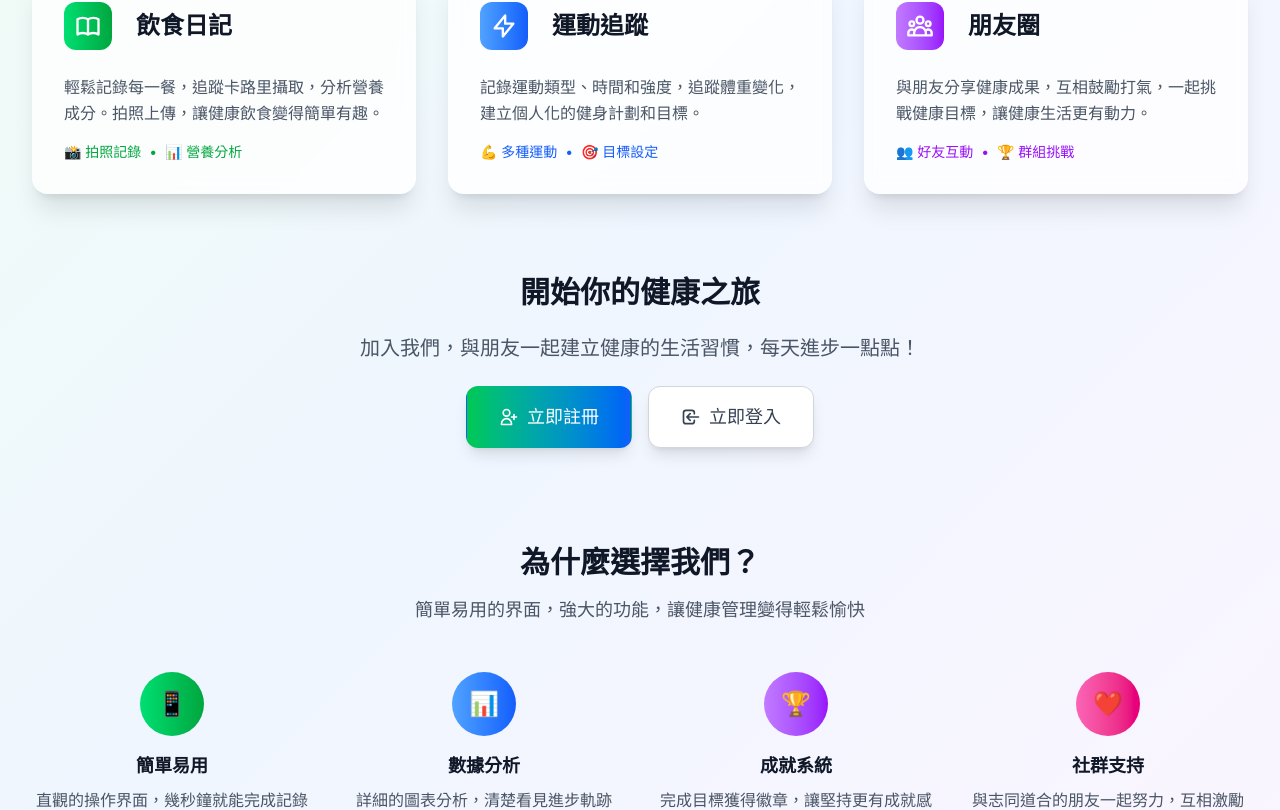
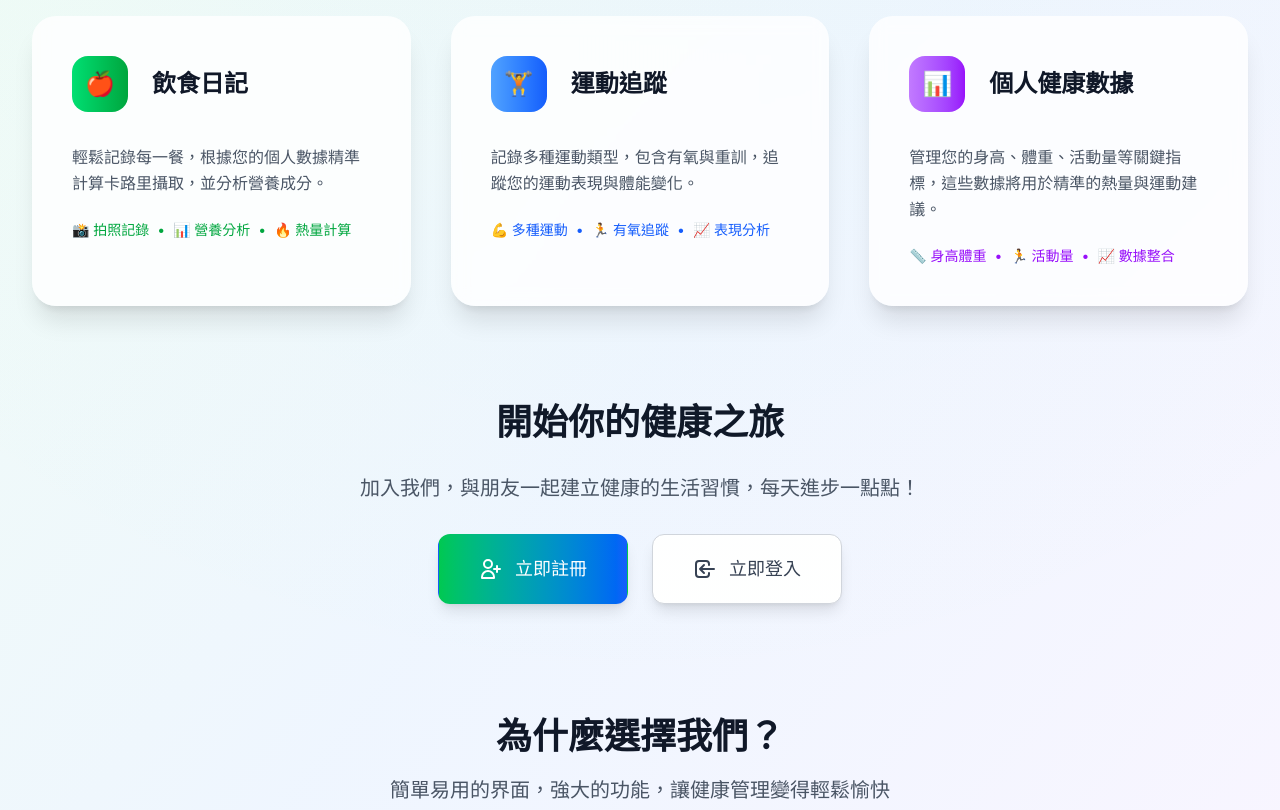
Before and after one commit to gh286991/HealthRecord-FE, a Next.js app: page / in a window 1280 px wide. Shown: the part 472-1282 px from the top of the page. Built offline with nearby package versions, Linux system fonts and the light colour scheme; no server answers.

Commit message:
feat: 更新首頁樣式與內容，增強用戶體驗並調整個人資料頁面數據處理邏輯

```diff
--- a/src/app/page.tsx
+++ b/src/app/page.tsx
@@ -14,101 +14,102 @@ export default function Home() {
   return (
     <div className="min-h-screen bg-gradient-to-br from-green-50 via-blue-50 to-purple-50">
       {/* Hero Section */}
-      <div className="max-w-7xl mx-auto px-4 sm:px-6 lg:px-8 py-16">
-        <div className="text-center">
-          <h1 className="text-5xl font-extrabold text-gray-900 sm:text-6xl md:text-7xl">
+      <div className="relative max-w-7xl mx-auto px-4 sm:px-6 lg:px-8 py-20 overflow-hidden">
+        <div className="absolute inset-0 opacity-20" style={{ background: 'radial-gradient(circle at 50% 0%, rgba(16,185,129,0.1), transparent 70%)' }}></div>
+        <div className="relative z-10 text-center">
+          <h1 className="text-4xl font-bold text-gray-900 sm:text-5xl md:text-6xl leading-tight">
             <span className="block">健康生活</span>
             <span className="block text-gradient bg-gradient-to-r from-green-600 to-blue-600 bg-clip-text text-transparent">
               從今天開始
             </span>
           </h1>
-          <p className="mt-6 max-w-3xl mx-auto text-xl text-gray-600 leading-relaxed">
-            記錄你的飲食、追蹤健身進度，與朋友一起建立健康習慣。讓每一天都成為更好自己的開始。
+          <p className="mt-8 max-w-3xl mx-auto text-xl text-gray-600 leading-relaxed">
+            輕鬆管理您的健康！精準計算每日熱量需求，追蹤飲食、記錄運動，並透過個人化數據分析，助您達成健康目標。
           </p>
         </div>
 
         {/* Feature Cards */}
-        <div className="mt-20">
-          <div className="grid grid-cols-1 gap-8 sm:grid-cols-2 lg:grid-cols-3">
+        <div className="mt-24">
+          <div className="grid grid-cols-1 gap-10 sm:grid-cols-2 lg:grid-cols-3">
             {/* 飲食紀錄 */}
-            <div className="bg-white/80 backdrop-blur-sm overflow-hidden shadow-xl rounded-2xl hover:shadow-2xl transition-all duration-300 transform hover:-translate-y-2">
-              <div className="p-8">
+            <div className="bg-white/80 backdrop-blur-sm overflow-hidden rounded-3xl shadow-xl hover:shadow-2xl transition-all duration-300 transform hover:-translate-y-3">
+              <div className="p-10">
                 <div className="flex items-center">
                   <div className="flex-shrink-0">
-                    <div className="w-12 h-12 bg-gradient-to-r from-green-400 to-green-600 rounded-xl flex items-center justify-center">
-                      <svg className="w-7 h-7 text-white" fill="none" stroke="currentColor" viewBox="0 0 24 24">
-                        <path strokeLinecap="round" strokeLinejoin="round" strokeWidth={2} d="M12 6.253v13m0-13C10.832 5.477 9.246 5 7.5 5S4.168 5.477 3 6.253v13C4.168 18.477 5.754 18 7.5 18s3.332.477 4.5 1.253m0-13C13.168 5.477 14.754 5 16.5 5c1.746 0 3.332.477 4.5 1.253v13C19.832 18.477 18.246 18 16.5 18c-1.746 0-3.332.477-4.5 1.253" />
-                      </svg>
+                    <div className="w-14 h-14 bg-gradient-to-r from-green-400 to-green-600 rounded-2xl flex items-center justify-center">
+                      <span className="text-2xl">🍎</span>
                     </div>
                   </div>
                   <div className="ml-6">
-                    <h3 className="text-2xl font-bold text-gray-900">飲食日記</h3>
+                    <h3 className="text-2xl font-semibold text-gray-900">飲食日記</h3>
                   </div>
                 </div>
-                <div className="mt-6">
+                <div className="mt-8">
                   <p className="text-gray-600 leading-relaxed">
-                    輕鬆記錄每一餐，追蹤卡路里攝取，分析營養成分。拍照上傳，讓健康飲食變得簡單有趣。
+                    輕鬆記錄每一餐，根據您的個人數據精準計算卡路里攝取，並分析營養成分。
                   </p>
-                  <div className="mt-4 flex items-center text-sm text-green-600">
+                  <div className="mt-6 flex items-center text-sm text-green-600">
                     <span className="font-medium">📸 拍照記錄</span>
                     <span className="mx-2">•</span>
                     <span className="font-medium">📊 營養分析</span>
+                    <span className="mx-2">•</span>
+                    <span className="font-medium">🔥 熱量計算</span>
                   </div>
                 </div>
               </div>
             </div>
 
-            {/* 健身紀錄 */}
-            <div className="bg-white/80 backdrop-blur-sm overflow-hidden shadow-xl rounded-2xl hover:shadow-2xl transition-all duration-300 transform hover:-translate-y-2">
-              <div className="p-8">
+            {/* 運動追蹤 */}
+            <div className="bg-white/80 backdrop-blur-sm overflow-hidden rounded-3xl shadow-xl hover:shadow-2xl transition-all duration-300 transform hover:-translate-y-3">
+              <div className="p-10">
                 <div className="flex items-center">
                   <div className="flex-shrink-0">
-                    <div className="w-12 h-12 bg-gradient-to-r from-blue-400 to-blue-600 rounded-xl flex items-center justify-center">
-                      <svg className="w-7 h-7 text-white" fill="none" stroke="currentColor" viewBox="0 0 24 24">
-                        <path strokeLinecap="round" strokeLinejoin="round" strokeWidth={2} d="M13 10V3L4 14h7v7l9-11h-7z" />
-                      </svg>
+                    <div className="w-14 h-14 bg-gradient-to-r from-blue-400 to-blue-600 rounded-2xl flex items-center justify-center">
+                      <span className="text-2xl">🏋️</span>
                     </div>
                   </div>
                   <div className="ml-6">
-                    <h3 className="text-2xl font-bold text-gray-900">運動追蹤</h3>
+                    <h3 className="text-2xl font-semibold text-gray-900">運動追蹤</h3>
                   </div>
                 </div>
-                <div className="mt-6">
+                <div className="mt-8">
                   <p className="text-gray-600 leading-relaxed">
-                    記錄運動類型、時間和強度，追蹤體重變化，建立個人化的健身計劃和目標。
+                    記錄多種運動類型，包含有氧與重訓，追蹤您的運動表現與體能變化。
                   </p>
-                  <div className="mt-4 flex items-center text-sm text-blue-600">
+                  <div className="mt-6 flex items-center text-sm text-blue-600">
                     <span className="font-medium">💪 多種運動</span>
                     <span className="mx-2">•</span>
-                    <span className="font-medium">🎯 目標設定</span>
+                    <span className="font-medium">🏃 有氧追蹤</span>
+                    <span className="mx-2">•</span>
+                    <span className="font-medium">📈 表現分析</span>
                   </div>
                 </div>
               </div>
             </div>
 
-            {/* 社交功能 */}
-            <div className="bg-white/80 backdrop-blur-sm overflow-hidden shadow-xl rounded-2xl hover:shadow-2xl transition-all duration-300 transform hover:-translate-y-2">
-              <div className="p-8">
+            {/* 個人健康數據 */}
+            <div className="bg-white/80 backdrop-blur-sm overflow-hidden rounded-3xl shadow-xl hover:shadow-2xl transition-all duration-300 transform hover:-translate-y-3">
+              <div className="p-10">
                 <div className="flex items-center">
                   <div className="flex-shrink-0">
-                    <div className="w-12 h-12 bg-gradient-to-r from-purple-400 to-purple-600 rounded-xl flex items-center justify-center">
-                      <svg className="w-7 h-7 text-white" fill="none" stroke="currentColor" viewBox="0 0 24 24">
-                        <path strokeLinecap="round" strokeLinejoin="round" strokeWidth={2} d="M17 20h5v-2a3 3 0 00-5.356-1.857M17 20H7m10 0v-2c0-.656-.126-1.283-.356-1.857M7 20H2v-2a3 3 0 015.356-1.857M7 20v-2c0-.656.126-1.283.356-1.857m0 0a5.002 5.002 0 019.288 0M15 7a3 3 0 11-6 0 3 3 0 016 0zm6 3a2 2 0 11-4 0 2 2 0 014 0zM7 10a2 2 0 11-4 0 2 2 0 014 0z" />
-                      </svg>
+                    <div className="w-14 h-14 bg-gradient-to-r from-purple-400 to-purple-600 rounded-2xl flex items-center justify-center">
+                      <span className="text-2xl">📊</span>
                     </div>
                   </div>
                   <div className="ml-6">
-                    <h3 className="text-2xl font-bold text-gray-900">朋友圈</h3>
+                    <h3 className="text-2xl font-semibold text-gray-900">個人健康數據</h3>
                   </div>
                 </div>
-                <div className="mt-6">
+                <div className="mt-8">
                   <p className="text-gray-600 leading-relaxed">
-                    與朋友分享健康成果，互相鼓勵打氣，一起挑戰健康目標，讓健康生活更有動力。
+                    管理您的身高、體重、活動量等關鍵指標，這些數據將用於精準的熱量與運動建議。
                   </p>
-                  <div className="mt-4 flex items-center text-sm text-purple-600">
-                    <span className="font-medium">👥 好友互動</span>
+                  <div className="mt-6 flex items-center text-sm text-purple-600">
+                    <span className="font-medium">📏 身高體重</span>
                     <span className="mx-2">•</span>
-                    <span className="font-medium">🏆 群組挑戰</span>
+                    <span className="font-medium">🏃 活動量</span>
+                    <span className="mx-2">•</span>
+                    <span className="font-medium">📈 數據整合</span>
                   </div>
                 </div>
               </div>
@@ -117,28 +118,28 @@ export default function Home() {
         </div>
 
         {/* CTA Section */}
-        <div className="mt-20 text-center">
+        <div className="mt-24 text-center">
           {isLoggedIn ? (
-            <div className="space-y-6">
-              <h2 className="text-3xl font-bold text-gray-900">歡迎回來！</h2>
+            <div className="space-y-8">
+              <h2 className="text-4xl font-bold text-gray-900">歡迎回來！</h2>
               <p className="text-xl text-gray-600 max-w-2xl mx-auto">
                 繼續你的健康旅程，記錄今天的飲食和運動吧！
               </p>
-              <div className="flex flex-col sm:flex-row gap-4 justify-center">
+              <div className="flex flex-col sm:flex-row gap-6 justify-center">
                 <Link
                   href="/profile"
-                  className="inline-flex items-center px-8 py-4 border border-transparent text-lg font-medium rounded-xl text-white bg-gradient-to-r from-green-500 to-blue-600 hover:from-green-600 hover:to-blue-700 transform hover:scale-105 transition-all duration-200 shadow-lg"
+                  className="inline-flex items-center px-10 py-5 border border-transparent text-lg font-medium rounded-xl text-white bg-gradient-to-r from-green-500 to-blue-600 hover:from-green-600 hover:to-blue-700 transform hover:scale-105 transition-all duration-200 shadow-lg"
                 >
-                  <svg className="w-5 h-5 mr-2" fill="none" stroke="currentColor" viewBox="0 0 24 24">
+                  <svg className="w-6 h-6 mr-3" fill="none" stroke="currentColor" viewBox="0 0 24 24">
                     <path strokeLinecap="round" strokeLinejoin="round" strokeWidth={2} d="M16 7a4 4 0 11-8 0 4 4 0 018 0zM12 14a7 7 0 00-7 7h14a7 7 0 00-7-7z" />
                   </svg>
                   我的資料
                 </Link>
                 <Link
                   href="/nutrition"
-                  className="inline-flex items-center px-8 py-4 border border-gray-300 text-lg font-medium rounded-xl text-gray-700 bg-white hover:bg-gray-50 transform hover:scale-105 transition-all duration-200 shadow-lg"
+                  className="inline-flex items-center px-10 py-5 border border-gray-300 text-lg font-medium rounded-xl text-gray-700 bg-white hover:bg-gray-50 transform hover:scale-105 transition-all duration-200 shadow-lg"
                 >
-                  <svg className="w-5 h-5 mr-2" fill="none" stroke="currentColor" viewBox="0 0 24 24">
+                  <svg className="w-6 h-6 mr-3" fill="none" stroke="currentColor" viewBox="0 0 24 24">
                     <path strokeLinecap="round" strokeLinejoin="round" strokeWidth={2} d="M12 6v6m0 0v6m0-6h6m-6 0H6" />
                   </svg>
                   新增紀錄
@@ -146,26 +147,26 @@ export default function Home() {
               </div>
             </div>
           ) : (
-            <div className="space-y-6">
-              <h2 className="text-3xl font-bold text-gray-900">開始你的健康之旅</h2>
+            <div className="space-y-8">
+              <h2 className="text-4xl font-bold text-gray-900">開始你的健康之旅</h2>
               <p className="text-xl text-gray-600 max-w-2xl mx-auto">
                 加入我們，與朋友一起建立健康的生活習慣，每天進步一點點！
               </p>
-              <div className="flex flex-col sm:flex-row gap-4 justify-center">
+              <div className="flex flex-col sm:flex-row gap-6 justify-center">
                 <Link
                   href="/register"
-                  className="inline-flex items-center px-8 py-4 border border-transparent text-lg font-medium rounded-xl text-white bg-gradient-to-r from-green-500 to-blue-600 hover:from-green-600 hover:to-blue-700 transform hover:scale-105 transition-all duration-200 shadow-lg"
+                  className="inline-flex items-center px-10 py-5 border border-transparent text-lg font-medium rounded-xl text-white bg-gradient-to-r from-green-500 to-blue-600 hover:from-green-600 hover:to-blue-700 transform hover:scale-105 transition-all duration-200 shadow-lg"
                 >
-                  <svg className="w-5 h-5 mr-2" fill="none" stroke="currentColor" viewBox="0 0 24 24">
+                  <svg className="w-6 h-6 mr-3" fill="none" stroke="currentColor" viewBox="0 0 24 24">
                     <path strokeLinecap="round" strokeLinejoin="round" strokeWidth={2} d="M18 9v3m0 0v3m0-3h3m-3 0h-3m-2-5a4 4 0 11-8 0 4 4 0 018 0zM3 20a6 6 0 0112 0v1H3v-1z" />
                   </svg>
                   立即註冊
                 </Link>
                 <Link
                   href="/login"
-                  className="inline-flex items-center px-8 py-4 border border-gray-300 text-lg font-medium rounded-xl text-gray-700 bg-white hover:bg-gray-50 transform hover:scale-105 transition-all duration-200 shadow-lg"
+                  className="inline-flex items-center px-10 py-5 border border-gray-300 text-lg font-medium rounded-xl text-gray-700 bg-white hover:bg-gray-50 transform hover:scale-105 transition-all duration-200 shadow-lg"
                 >
-                  <svg className="w-5 h-5 mr-2" fill="none" stroke="currentColor" viewBox="0 0 24 24">
+                  <svg className="w-6 h-6 mr-3" fill="none" stroke="currentColor" viewBox="0 0 24 24">
                     <path strokeLinecap="round" strokeLinejoin="round" strokeWidth={2} d="M11 16l-4-4m0 0l4-4m-4 4h14m-5 4v1a3 3 0 01-3 3H6a3 3 0 01-3-3V7a3 3 0 013-3h7a3 3 0 013 3v1" />
                   </svg>
                   立即登入
@@ -176,44 +177,44 @@ export default function Home() {
         </div>
 
         {/* Benefits Section */}
-        <div className="mt-24">
-          <div className="text-center mb-12">
-            <h2 className="text-3xl font-bold text-gray-900 mb-4">為什麼選擇我們？</h2>
-            <p className="text-lg text-gray-600 max-w-2xl mx-auto">
+        <div className="mt-28">
+          <div className="text-center mb-14">
+            <h2 className="text-4xl font-bold text-gray-900 mb-5">為什麼選擇我們？</h2>
+            <p className="text-xl text-gray-600 max-w-2xl mx-auto">
               簡單易用的界面，強大的功能，讓健康管理變得輕鬆愉快
             </p>
           </div>
 
-          <div className="grid grid-cols-1 md:grid-cols-2 lg:grid-cols-4 gap-8">
-            <div className="text-center">
-              <div className="w-16 h-16 bg-gradient-to-r from-green-400 to-green-600 rounded-full flex items-center justify-center mx-auto mb-4">
-                <span className="text-2xl">📱</span>
+          <div className="grid grid-cols-1 md:grid-cols-2 lg:grid-cols-4 gap-10">
+            <div className="text-center p-6 bg-white/80 backdrop-blur-sm rounded-2xl shadow-lg">
+              <div className="w-16 h-16 bg-gradient-to-r from-green-400 to-green-600 rounded-full flex items-center justify-center mx-auto mb-6">
+                <span className="text-3xl">📱</span>
               </div>
-              <h3 className="text-lg font-semibold text-gray-900 mb-2">簡單易用</h3>
+              <h3 className="text-xl font-semibold text-gray-900 mb-3">簡單易用</h3>
               <p className="text-gray-600">直觀的操作界面，幾秒鐘就能完成記錄</p>
             </div>
 
-            <div className="text-center">
-              <div className="w-16 h-16 bg-gradient-to-r from-blue-400 to-blue-600 rounded-full flex items-center justify-center mx-auto mb-4">
-                <span className="text-2xl">📊</span>
+            <div className="text-center p-6 bg-white/80 backdrop-blur-sm rounded-2xl shadow-lg">
+              <div className="w-16 h-16 bg-gradient-to-r from-blue-400 to-blue-600 rounded-full flex items-center justify-center mx-auto mb-6">
+                <span className="text-3xl">📊</span>
               </div>
-              <h3 className="text-lg font-semibold text-gray-900 mb-2">數據分析</h3>
+              <h3 className="text-xl font-semibold text-gray-900 mb-3">數據分析</h3>
               <p className="text-gray-600">詳細的圖表分析，清楚看見進步軌跡</p>
             </div>
 
-            <div className="text-center">
-              <div className="w-16 h-16 bg-gradient-to-r from-purple-400 to-purple-600 rounded-full flex items-center justify-center mx-auto mb-4">
-                <span className="text-2xl">🏆</span>
+            <div className="text-center p-6 bg-white/80 backdrop-blur-sm rounded-2xl shadow-lg">
+              <div className="w-16 h-16 bg-gradient-to-r from-purple-400 to-purple-600 rounded-full flex items-center justify-center mx-auto mb-6">
+                <span className="text-3xl">🏆</span>
               </div>
-              <h3 className="text-lg font-semibold text-gray-900 mb-2">成就系統</h3>
+              <h3 className="text-xl font-semibold text-gray-900 mb-3">成就系統</h3>
               <p className="text-gray-600">完成目標獲得徽章，讓堅持更有成就感</p>
             </div>
 
-            <div className="text-center">
-              <div className="w-16 h-16 bg-gradient-to-r from-pink-400 to-pink-600 rounded-full flex items-center justify-center mx-auto mb-4">
-                <span className="text-2xl">❤️</span>
+            <div className="text-center p-6 bg-white/80 backdrop-blur-sm rounded-2xl shadow-lg">
+              <div className="w-16 h-16 bg-gradient-to-r from-pink-400 to-pink-600 rounded-full flex items-center justify-center mx-auto mb-6">
+                <span className="text-3xl">❤️</span>
               </div>
-              <h3 className="text-lg font-semibold text-gray-900 mb-2">社群支持</h3>
+              <h3 className="text-xl font-semibold text-gray-900 mb-3">社群支持</h3>
               <p className="text-gray-600">與志同道合的朋友一起努力，互相激勵</p>
             </div>
           </div>
--- a/src/app/profile/page.tsx
+++ b/src/app/profile/page.tsx
@@ -37,9 +37,9 @@ export default function ProfilePage() {
         bio: data.bio || '',
         gender: data.gender,
         birthday: data.birthday || '',
-        height: data.height || '',
-                weight: data.weight || '',
-        activityLevel: data.activityLevel || '',
+        height: data.height || undefined,
+        weight: data.weight || undefined,
+        activityLevel: data.activityLevel || undefined,
       });
     }
   }, [data]);
@@ -317,8 +317,8 @@ export default function ProfilePage() {
                         bio: profile.bio || '',
                         gender: profile.gender,
                         birthday: profile.birthday || '',
-                        height: profile.height || '',
-                        weight: profile.weight || '',
+                        height: profile.height || undefined,
+                        weight: profile.weight || undefined,
                       });
                     }}
                   >
```
Also changed, not shown: public/sw.js.
